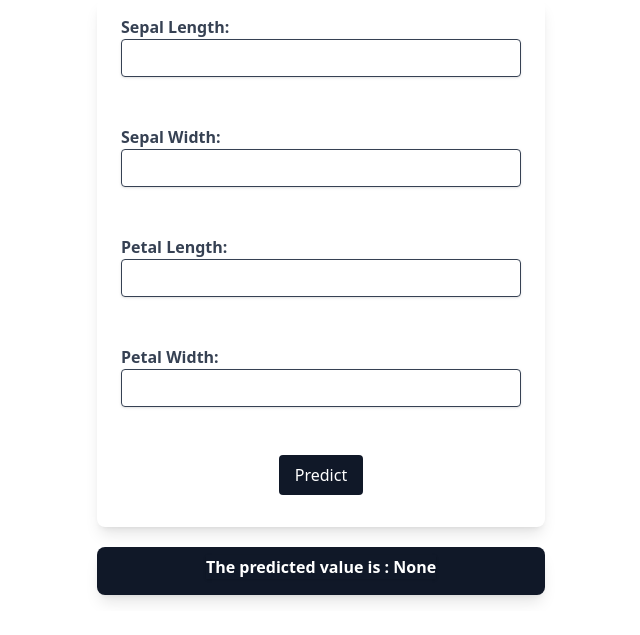
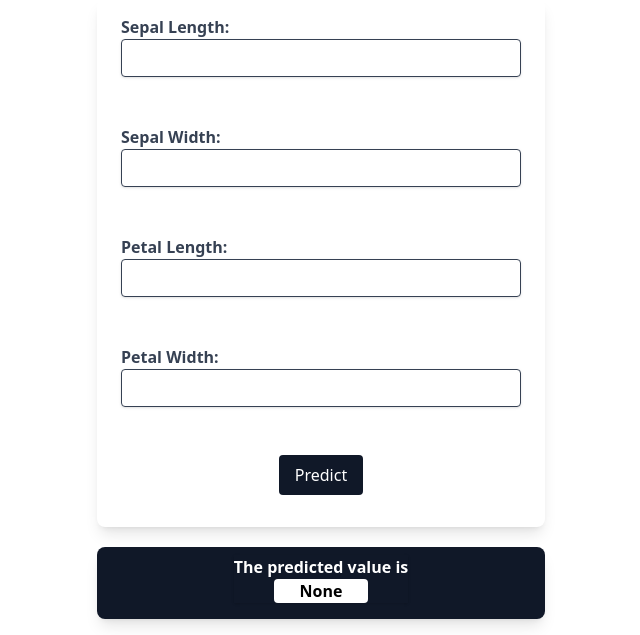
Before and after one commit to notnsas/docker-model-deploy, a Flask app: page / in a window 1280 px wide. Shown: the part 300-935 px from the top of the page, without its empty margins (319-959 px from the left). Before the commit the page ends 902 px from the top, so only its background shows below. Run offline with Flask 3, Linux system fonts and the light colour scheme; parts of the project's set-up code (start-up, migrations or seed data) failed here and were passed over.

Commit message:
Nambahin prediksi ui yg lebih bagus

```diff
--- a/app/static/css/output.css
+++ b/app/static/css/output.css
@@ -14,6 +14,7 @@
     --color-gray-800: oklch(27.8% 0.033 256.848);
     --color-gray-900: oklch(21% 0.034 264.665);
     --color-gray-950: oklch(13% 0.028 261.692);
+    --color-black: #000;
     --color-white: #fff;
     --spacing: 0.25rem;
     --container-md: 28rem;
@@ -212,6 +213,9 @@
   .mr-3 {
     margin-right: calc(var(--spacing) * 3);
   }
+  .mr-5 {
+    margin-right: calc(var(--spacing) * 5);
+  }
   .mr-10 {
     margin-right: calc(var(--spacing) * 10);
   }
@@ -223,6 +227,9 @@
   }
   .mb-4 {
     margin-bottom: calc(var(--spacing) * 4);
+  }
+  .ml-5 {
+    margin-left: calc(var(--spacing) * 5);
   }
   .ml-10 {
     margin-left: calc(var(--spacing) * 10);
@@ -309,6 +316,9 @@
   .bg-\[\#6A64F1\] {
     background-color: #6A64F1;
   }
+  .bg-black {
+    background-color: var(--color-black);
+  }
   .bg-gray-50 {
     background-color: var(--color-gray-50);
   }
@@ -379,6 +389,9 @@
   .font-semibold {
     --tw-font-weight: var(--font-weight-semibold);
     font-weight: var(--font-weight-semibold);
+  }
+  .text-black {
+    color: var(--color-black);
   }
   .text-gray-600 {
     color: var(--color-gray-600);
--- a/app/templates/uploud.html
+++ b/app/templates/uploud.html
@@ -40,7 +40,7 @@
 </form>
 {% if pred_class %}
 <div class="shadow-lg rounded-lg max-w-md flex items-center justify-center mx-auto mb-4 mt-5 bg-gray-900 p-2">
-    <p class="shadow block text-gray-700 font-bold mb-2 text-white">The predicted value is : {{ pred_class }}</p>
+    <p class="shadow block text-gray-700 font-bold mb-2 text-white">The predicted value is <span class="text-center bg-white text-black block rounded pd-2 ml-10 mr-10">{{ pred_class }}</span></p>
 </div>
 {% endif %}
 
```
